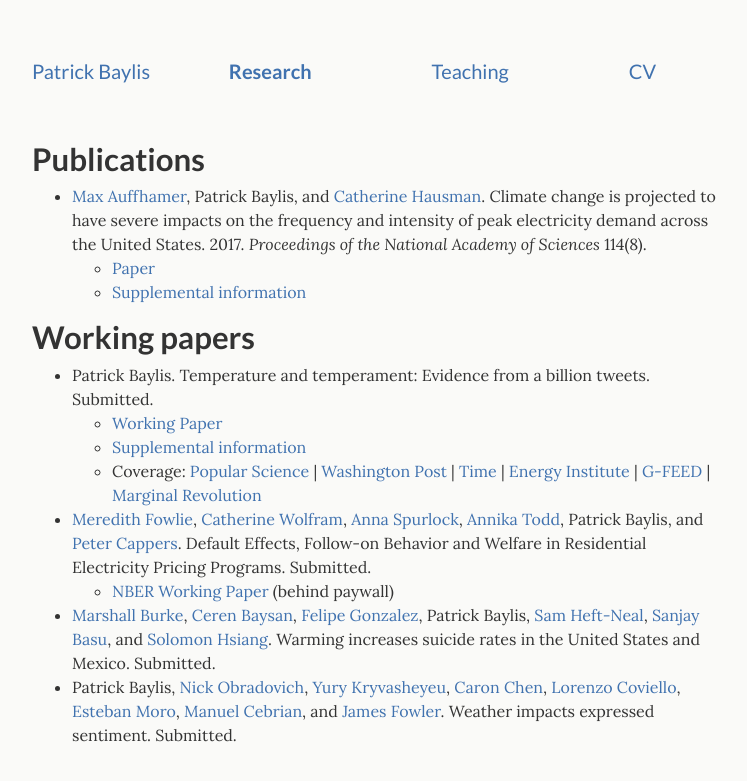
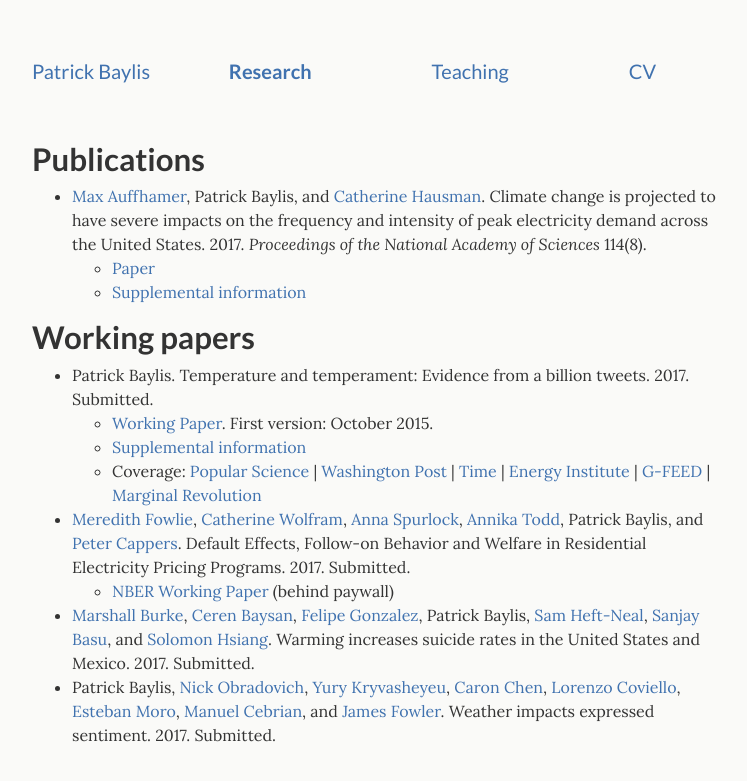
Before and after one commit to pbaylis/pbaylis.github.io, a Jekyll site: the page built from _pages/research.md, in a window 1280 px wide. Shown: the top 781 px of the page, without its empty margins (266-1013 px from the left). Built offline with Jekyll 4.4.1, drawn with Linux system fonts in a browser that asks for light colours.

Commit message:
update research page, add 371 syllabus to teaching page

```diff
--- a/_pages/research.md
+++ b/_pages/research.md
@@ -12,15 +12,15 @@ permalink: /research/
 
 ## Working papers
 
-- Patrick Baylis. Temperature and temperament: Evidence from a billion tweets. Submitted.
-  - [Working Paper][JMP]
+- Patrick Baylis. Temperature and temperament: Evidence from a billion tweets. 2017. Submitted.
+  - [Working Paper][JMP]. First version: October 2015.
   - [Supplemental information][JMPAPPENDIX]
   - Coverage: [Popular Science](http://www.popsci.com/science-confirms-obvious-we-hate-being-hot) \| [Washington Post](https://www.washingtonpost.com/news/wonk/wp/2016/01/07/clear-evidence-that-cold-days-are-better-than-hot-ones/) \| [Time](http://time.com/4172187/temperature-weather-hot-cold-preferences/) \| [Energy Institute](https://energyathaas.wordpress.com/2015/12/07/heat-and-happiness/) \| [G-FEED](http://www.g-feed.com/2015/12/warming-makes-people-unhappy-evidence.html) \| [Marginal Revolution](http://marginalrevolution.com/marginalrevolution/2016/01/do-you-get-grumpy-over-seventy-degrees-fahrenheit.html)
 
-- [Meredith Fowlie][FOWLIE], [Catherine Wolfram][WOLFRAM], [Anna Spurlock][SPURLOCK], [Annika Todd][TODD], Patrick Baylis, and [Peter Cappers][CAPPERS]. Default Effects, Follow-on Behavior and Welfare in Residential Electricity Pricing Programs. Submitted.
+- [Meredith Fowlie][FOWLIE], [Catherine Wolfram][WOLFRAM], [Anna Spurlock][SPURLOCK], [Annika Todd][TODD], Patrick Baylis, and [Peter Cappers][CAPPERS]. Default Effects, Follow-on Behavior and Welfare in Residential Electricity Pricing Programs. 2017. Submitted.
   - [NBER Working Paper][defaultbias] (behind paywall)
-- [Marshall Burke][BURKE], [Ceren Baysan][BAYSAN], [Felipe Gonzalez][GONZALES], Patrick Baylis, [Sam Heft-Neal][HEFTNEAL], [Sanjay Basu][BASU], and [Solomon Hsiang][HSIANG]. Warming increases suicide rates in the United States and Mexico. Submitted.
-- Patrick Baylis, [Nick Obradovich][OBRADOVICH], [Yury Kryvasheyeu][KRYVASHEYEU], [Caron Chen][CHEN], [Lorenzo Coviello][COVIELLO], [Esteban Moro][MORO], [Manuel Cebrian][CEBRIAN], and [James Fowler][FOWLER]. Weather impacts expressed sentiment. Submitted.
+- [Marshall Burke][BURKE], [Ceren Baysan][BAYSAN], [Felipe Gonzalez][GONZALES], Patrick Baylis, [Sam Heft-Neal][HEFTNEAL], [Sanjay Basu][BASU], and [Solomon Hsiang][HSIANG]. Warming increases suicide rates in the United States and Mexico. 2017. Submitted.
+- Patrick Baylis, [Nick Obradovich][OBRADOVICH], [Yury Kryvasheyeu][KRYVASHEYEU], [Caron Chen][CHEN], [Lorenzo Coviello][COVIELLO], [Esteban Moro][MORO], [Manuel Cebrian][CEBRIAN], and [James Fowler][FOWLER]. Weather impacts expressed sentiment. 2017. Submitted.
 
 <!-- Co-author links -->
 
```
Also changed, not shown: _pages/teaching.md (+2 -1 lines), 4 other files.
